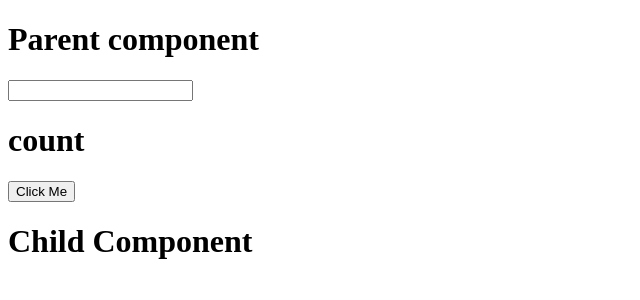
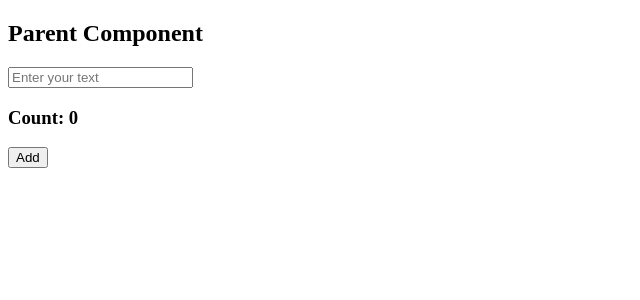
Before and after one commit to Nikhil-java-dev/ReactUssage, a React (Vite) app: page / in a window 1280 px wide. Shown: the top 300 px of the page, without its empty margins (0-640 px from the left). Built offline with nearby package versions, Linux system fonts and the light colour scheme.

Commit message:
callback end

```diff
--- a/src/App.jsx
+++ b/src/App.jsx
@@ -1,4 +1,6 @@
-import Parent from "./Topic-14 React Memo/Parent";
+import Parent from "./Topic-17 useCallback/Parent";
+
+
 
 
 
--- /dev/null
+++ b/src/Topic-15 useMemo and useCalback/Child.jsx
@@ -0,0 +1,16 @@
+import React from 'react'
+
+const Child = ({count=0}) => {
+  console.log("Child Component rendered");
+
+
+  return (
+    <div>
+      <h1>Child Component</h1>
+      <p>count: {count}</p>
+    </div>
+  )
+}
+
+export default React.memo(Child)
+// export default
--- /dev/null
+++ b/src/Topic-15 useMemo and useCalback/style.css
@@ -0,0 +1,44 @@
+*,*::after,*::before{
+    box-sizing: border-box;
+}
+
+*{
+    margin: 0;
+    padding: 0;
+}
+
+body{
+    width: 100vw;
+    min-height: 100vh;
+    height: fit-content;
+}
+
+ul,ol{
+    list-style-type: none;
+}
+
+a{
+    text-decoration: none;
+}
+input{
+    padding: 8px 16px;
+}
+
+button{
+    padding: 10px 30px;
+    margin-left: 10px;
+    cursor: pointer;
+    border: none;
+    outline: none;
+    border-radius: 5px;
+}
+
+button.dark{
+    background-color: #e8e7e7;
+    color: black;
+}
+
+button.light{
+    background-color: #222;
+    color: white;
+}
--- /dev/null
+++ b/src/Topic-16 useCallback/Child.jsx
@@ -0,0 +1,14 @@
+import React from 'react'
+
+const Child = () => {
+    console.log("Child Component rendered");
+
+  return (
+    <div>
+      <h1>Child Component</h1>
+    </div>
+  )
+}
+
+export default React.memo(Child)
+// export default
--- /dev/null
+++ b/src/Topic-17 useCallback/Button.jsx
@@ -0,0 +1,9 @@
+import React from 'react'
+
+const Button = ({fn}) => {
+    console.log("2. Button Render")
+
+    return  <button onClick={fn}>Add</button>
+}
+
+export default React.memo(Button)
--- /dev/null
+++ b/src/Topic-17 useCallback/Child.jsx
@@ -0,0 +1,15 @@
+import React from 'react'
+
+const Child = ({result,user}) => {
+    console.log("2. Child Render")
+  return (
+    <div>
+        <h2>Child Component</h2>
+        <h3>Result: {result}</h3>
+        <h3>Username: {user.username} </h3>
+        <h3>Age: {user.age}</h3>
+    </div>
+  )
+}
+
+export default React.memo(Child);
--- /dev/null
+++ b/src/Topic-17 useCallback/Parent.jsx
@@ -0,0 +1,92 @@
+import { useState, useMemo, useCallback } from "react";
+import Child from "./Child";
+import Button from "./Button";
+
+const Parent = () => {
+  const [text, setText] = useState("");
+  const [count, setCount] = useState(0);
+  console.log("1. Parent Render");
+
+  // const heavyCalculation = () => {
+
+  //             let sum = 0;
+  //             for(let i = 0; i<= 10000000; i++)
+  //             {
+  //                 sum = sum + i
+  //             }
+
+  //             for(let j = 0; j<= 10000000; j++)
+  //             {
+  //                 sum = sum + j
+  //             }
+
+  //             return sum;
+  //         }
+
+  // const result = useMemo(() => {
+  //     console.log("Use Memo-1 []")
+  //     return heavyCalculation()
+  // }, []);
+
+  // const user = useMemo(() => {
+  //         console.log(`Use Memo-2 [count=${count}]`)
+  //      return {username: "Shaktimaan", age: 101}
+  //     } , [count]);
+
+  const handleClick = useCallback(() => {
+    setCount(count => count + 1);
+  }, []);
+
+
+
+  // handleClick = 01a1
+  // handleClick = 01a1
+
+  return (
+    <div>
+      <h2>Parent Component</h2>
+      <input
+        type="text"
+        value={text}
+        placeholder="Enter your text"
+        onChange={(e) => setText(e.target.value)}
+      />
+      <h3>Count: {count}</h3>
+
+      <Button fn={handleClick} />
+      {/* button fn = (01a1) ()=>{} */}
+      {/* button fn = (01a1) ()=>{} */}
+
+      {/* <Child result={result} user={user} /> */}
+      {/* child result = 10000001000000  user = 01x1  {username: "Shaktimaan", age: 101} */}
+      {/* child result = 10000001000000  user = 01x1  {username: "Shaktimaan", age: 101} */}
+      {/* child result = 10000001000000  user = 02x2  {username: "Shaktimaan", age: 101} */}
+
+      {/* <Child count={count} result={result} user={user} /> */}
+      {/* child  count = 0 , result=100000010000000 , user = 01x1 {username: "Shaktimaan", age: 101}*/}
+      {/* child  count = 0 , result=100000010000000 , user = 01x1 {username: "Shaktimaan", age: 101}*/}
+      {/* child  count = 1 , result=100000010000000 , user = 01x1 {username: "Shaktimaan", age: 101}*/}
+    </div>
+  );
+};
+
+export default Parent;
+
+/**
+Hooks = [
+    {
+        type: 'memo',
+        callbackFn: () => {},
+        memoizedvalue: 100000010000000, (String, Number, Boolean, Array, object)
+        newDeps: [],
+        prevDeps: null
+    },
+    {
+        type: 'callback',
+        callbackFn: () => {},
+        memoizedvalue: f(){},
+        newDeps: [],
+        prevDeps: null
+    }
+]
+     */
```
Also changed, not shown: src/Topic-15 useMemo and useCalback/Parent.jsx (+39 -1 lines), src/Topic-16 useCallback/Parent.jsx (added, +26 -0 lines), src/Topic-17 useCallback/style.css (added).
